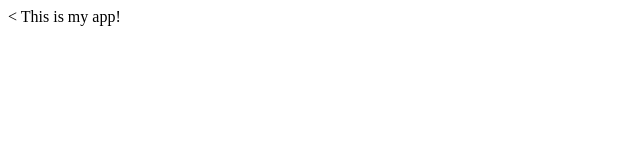
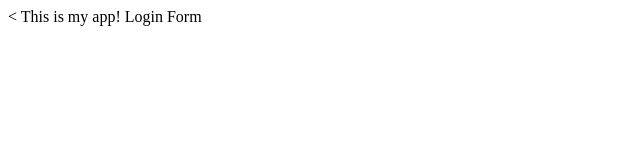
Before and after one commit to mercedezsylvia/myappsample, a plain HTML site: page index.html in a window 1280 px wide. Shown: the full height of the page, 0-640 px from the left. Drawn offline with Linux system fonts and the light colour scheme.

Commit message:
login form

```diff
--- /dev/null
+++ b/dir2/app1.js
@@ -0,0 +1 @@
+console.log('456');
--- a/index.html
+++ b/index.html
@@ -6,5 +6,6 @@
   </head>
   <body>
     This is my app!
+    Login Form
   </body>
 </html>
```
Also changed, not shown: login.html (added, +1 -0 lines), log.txt (added).
